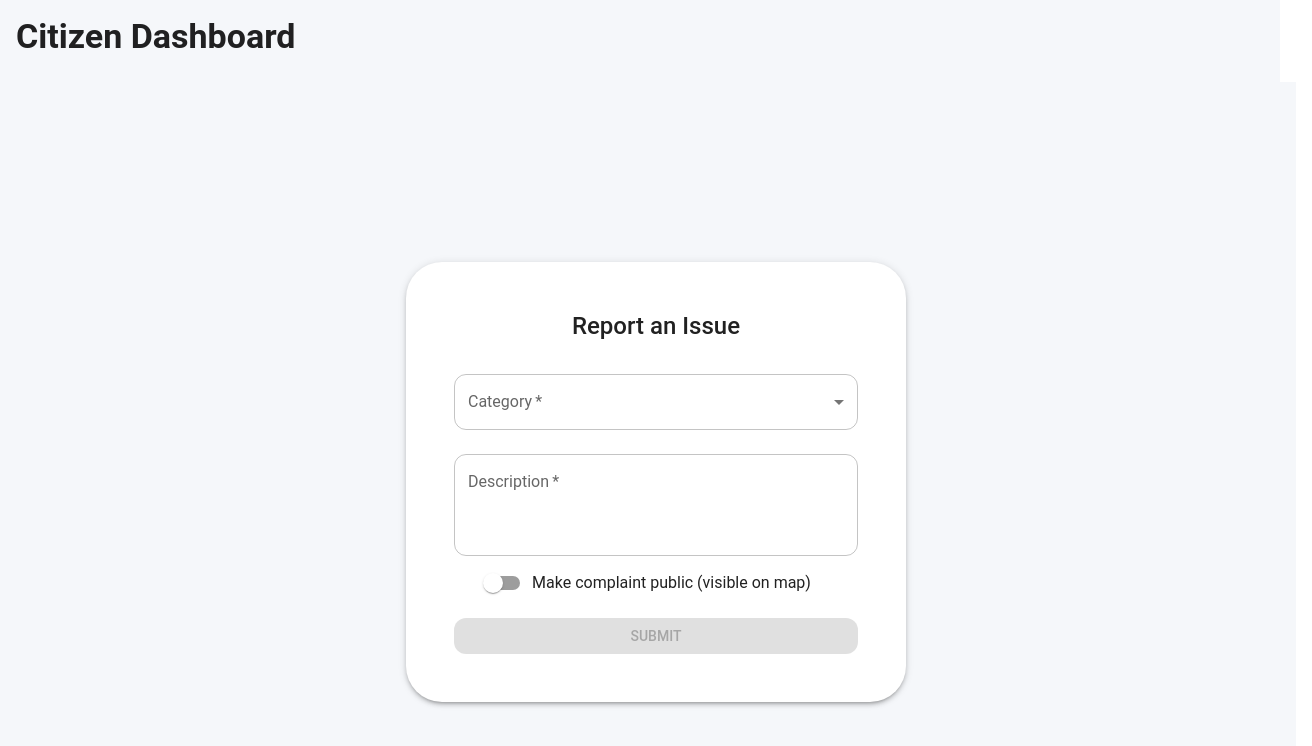
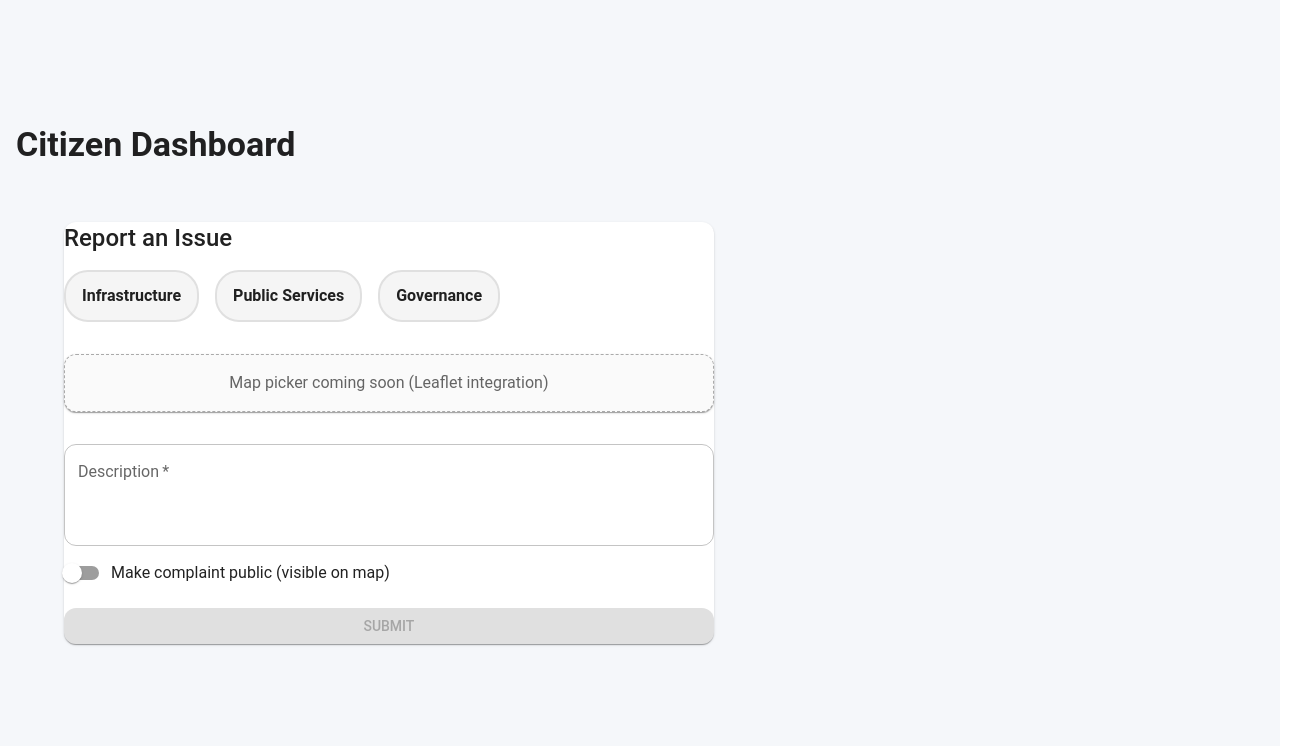
Before and after one commit to ujpm/itrs, a React (Vite) app: page /citizen in a window 1280 px wide. Shown: the top 746 px of the page, 1312 px wide, since content can reach past the window. Built offline with nearby package versions, Linux system fonts and the light colour scheme.

Commit message:
updates on complaints form

```diff
--- a/src/components/ComplaintForm.tsx
+++ b/src/components/ComplaintForm.tsx
@@ -1,6 +1,7 @@
 import { useState } from 'react';
 import { Box, Button, TextField, MenuItem, FormControl, InputLabel, Select, Switch, FormControlLabel, Typography, Paper } from '@mui/material';
 import { categories } from '../data/categories';
+import MapPicker from './MapPicker';
 
 
 export default function ComplaintForm() {
@@ -21,25 +22,41 @@ export default function ComplaintForm() {
   };
 
   return (
-    <Box sx={{ minHeight: '100vh', width: '100vw', bgcolor: 'background.default', display: 'flex', alignItems: 'center', justifyContent: 'center', overflow: 'auto' }}>
-      <Paper elevation={3} sx={{ p: { xs: 2, sm: 4, md: 6 }, width: '100%', maxWidth: 500, mx: 'auto', textAlign: 'center', bgcolor: 'background.paper', borderRadius: 3, boxSizing: 'border-box' }}>
-        <Box component="form" onSubmit={handleSubmit} sx={{ width: '100%' }}>
+    <Box sx={{ width: '100%', px: { xs: 1, sm: 3, md: 6 }, py: { xs: 2, md: 4 } }}>
+      <Paper>
+        <Box component="form" onSubmit={handleSubmit} sx={{ width: '100%', maxWidth: 900, mx: 'auto', textAlign: 'left' }}>
           <Typography variant="h5" mb={2}>Report an Issue</Typography>
-          {/* Category Dropdown */}
-          <FormControl fullWidth margin="normal" required>
-            <InputLabel>Category</InputLabel>
-            <Select
-              value={category}
-              label="Category"
-              onChange={e => {
-                setCategory(e.target.value);
-                setSubcategory('');
-                setIssue('');
-              }}
-            >
-              {categories.map(cat => <MenuItem key={cat.label} value={cat.label}>{cat.label}</MenuItem>)}
-            </Select>
-          </FormControl>
+          {/* Horizontal Selectable Category Cards */}
+          <Box sx={{ display: 'flex', overflowX: 'auto', gap: 2, mb: 3, pb: 1 }}>
+            {categories.map(cat => (
+              <Box
+                key={cat.label}
+                onClick={() => {
+                  setCategory(cat.label);
+                  setSubcategory('');
+                  setIssue('');
+                }}
+                sx={{
+                  minWidth: 120,
+                  px: 2,
+                  py: 1.5,
+                  borderRadius: 2,
+                  border: 2,
+                  borderColor: category === cat.label ? 'primary.main' : 'grey.300',
+                  bgcolor: category === cat.label ? 'primary.light' : 'grey.100',
+                  color: category === cat.label ? 'primary.contrastText' : 'text.primary',
+                  fontWeight: 600,
+                  cursor: 'pointer',
+                  boxShadow: category === cat.label ? 2 : 0,
+                  transition: 'all 0.2s',
+                  flex: '0 0 auto',
+                  '&:hover': { borderColor: 'primary.main', bgcolor: 'primary.50' }
+                }}
+              >
+                {cat.label}
+              </Box>
+            ))}
+          </Box>
           {/* Subcategory Dropdown */}
           {category && (
             <FormControl fullWidth margin="normal" required>
@@ -69,6 +86,10 @@ export default function ComplaintForm() {
               </Select>
             </FormControl>
           )}
+
+          {/* Map Picker */}
+          <MapPicker />
+
           <TextField
             label="Description"
             value={detail}
--- a/src/components/MapPicker.tsx
+++ b/src/components/MapPicker.tsx
@@ -1,14 +1,13 @@
-import { Box, Typography } from '@mui/material';
+import { Box, Paper, Typography } from '@mui/material';
 // import { MapContainer, TileLayer, Marker, useMapEvents } from 'react-leaflet';
 // import 'leaflet/dist/leaflet.css';
 
 export default function MapPicker() {
-  // For MVP, stub out the map picker UI
   return (
-    <Box sx={{ my: 2 }}>
-      <Typography variant="body1" color="text.secondary">
-        [Map Picker Placeholder: Integrate Leaflet.js here for location selection]
-      </Typography>
+    <Box>
+      <Paper sx={{ mt: 3, mb: 2, p: 2, bgcolor: 'grey.50', border: '1px dashed #aaa', textAlign: 'center' }}>
+        <Typography color="text.secondary">Map picker coming soon (Leaflet integration)</Typography>
+      </Paper>
     </Box>
   );
 }
```
